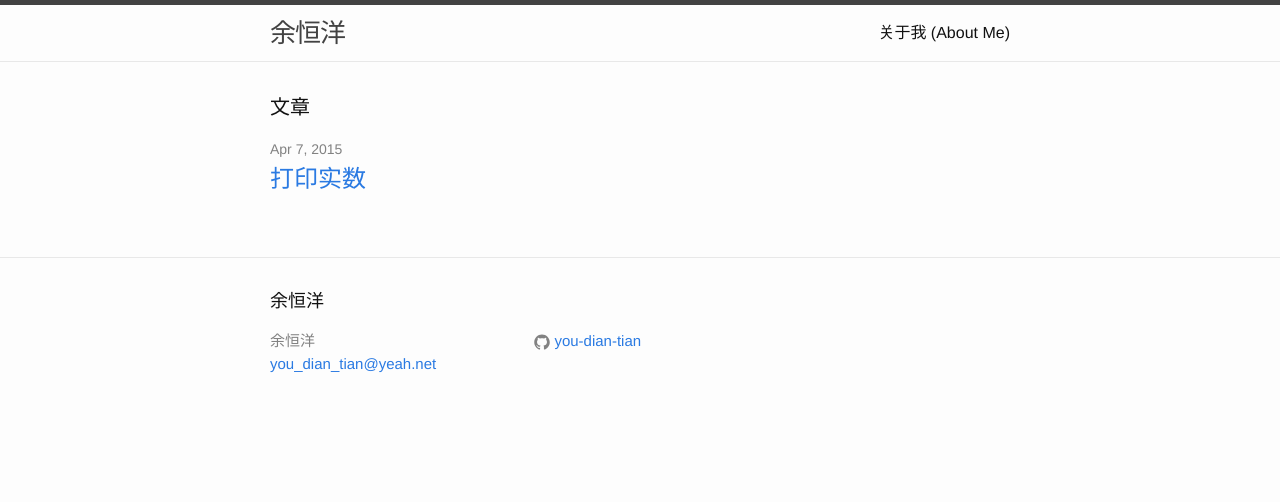
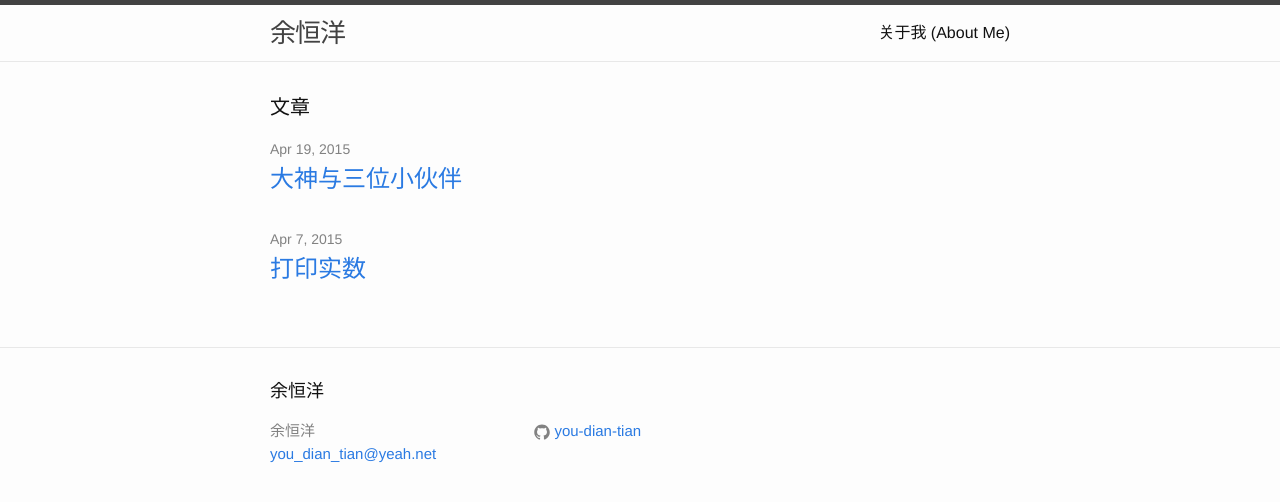
Before and after one commit to you-dian-tian/you-dian-tian.github.io, a Jekyll site: the page built from index.html, in a window 1280 px wide. Shown: the top 502 px of the page. Built offline with Jekyll 4.4.1, drawn with Linux system fonts in a browser that asks for light colours; part of the change alters nothing that is shown.

Commit message:
1.在default.html中加入mathjax的支持；2.编写新文章‘大神与三位小伙伴’

```diff
--- a/_layouts/default.html
+++ b/_layouts/default.html
@@ -1,5 +1,9 @@
 <!DOCTYPE html>
 <html>
+
+  <!--  -->
+  <script type="text/javascript" src="http://cdn.mathjax.org/mathjax/latest/MathJax.js?config=TeX-AMS-MML_HTMLorMML"></script>
+  <!--  -->
 
   {% include head.html %}
 
--- /dev/null
+++ b/_posts/2015-04-19-gift-selection.md
@@ -0,0 +1,76 @@
+---
+layout: post
+title:  "大神与三位小伙伴"
+date:   2015-04-19 18:22
+categories: Algorithms
+---
+
+该题是[微软编程之美2015测试赛的第二题][链接]，题意大概是这样的：
+
+*有$$A$$、$$B$$和$$C$$三类纪念品，每类纪念品有$$N$$种。第$$i$$种纪念品分别记作$$A_i$$、$$B_i$$和$$C_i$$，它们的价值均为$$i$$（$$1\le i\le N$$），且分别有$$N+1-i$$个剩余。现在希望从这三类纪念品种各选一个，但不能有两个纪念品的价值相同而另一个价值不同，即要么三个纪念品的价值一样，要么各不一样。问给定$$N$$，有多少种选择方案？求出方案数模$$(10^9+7)$$的结果。范围限制：$$1 \le N \le 10^{18}$$.*
+
+`分析`：用$$(i, j, k)$$表示选择价值为$$i$$的纪念品$$A$$、价值为$$j$$的纪念品$$B$$和价值为$$k$$的纪念品$$C$$，对应于$$(i, j, k)$$的选择方案数有多个，用$$g(i, j, k)$$表示：
+
+$$
+g(i,j,k)=(N+1-i)×(N+1-j)×(N+1-k)
+$$
+
+再设$$F(N)$$表示满足题目要求的总的方案数量（$$F$$是关于$$N$$的函数），则有：
+
+$$
+F(N)=\sum_{i=1}^N\sum_{j=1}^N\sum_{k=1}^N[i \ne j \land j \ne k \land k \ne i]g(i,j,k)
+$$
+
+记法$$[P]$$的含义是：
+
+$$
+\begin{equation}
+[P] = \begin{cases}
+1, & P\text{为真} \\
+0, & P\text{为假}
+\end{cases}
+\end{equation}
+$$
+
+对上面的式子进行转化，消去$$[i \ne j \land j \ne k \land k \ne i]$$以便运算：
+
+$$
+F(N)=\sum_{i=1}^N\sum_{j=1}^N\sum_{k=1}^Ng(i,j,k) - \sum_{i=1}^N\sum_{j=1}^Ng(i,i,j) - \sum_{i=1}^N\sum_{j=1}^Ng(i,j,i) - \sum_{i=1}^N\sum_{j=1}^Ng(j,i,i) + 3\sum_{i=1}^Ng(i,i,i)
+$$
+
+上式中最后加上了三个纪念品价值相同的情况，因为在减去两个纪念品价值相同的方案数时把三个纪念品价值相同的方案数也减去了。根据$$g(i,j,k)$$的定义注意到
+
+$$
+\sum_{i=1}^N\sum_{j=1}^Ng(i,i,j) = \sum_{i=1}^N\sum_{j=1}^Ng(i,j,i) = \sum_{i=1}^N\sum_{j=1}^Ng(j,i,i)
+$$
+
+因此
+
+$$
+\begin{align}
+F(N) ={} & \sum_{i=1}^N\sum_{j=1}^N\sum_{k=1}^Ng(i,j,k) - 3\sum_{i=1}^N\sum_{j=1}^Ng(i,i,j) + 3\sum_{i=1}^Ng(i,i,i) \\
+
+     ={} & \sum_{i=1}^N\left(\sum_{j=1}^N\sum_{k=1}^Ng(i,j,k) - 3\sum_{j=1}^Ng(i,i,j) + 3g(i,i,i)\right) \\
+
+     ={} & \sum_{i=1}^N\left(\sum_{j=1}^N\left(\sum_{k=1}^Ng(i,j,k) - 3g(i,i,j)\right) + 3g(i,i,i)\right) \\
+
+     ={} & \sum_{i=1}^N\left(\sum_{j=1}^N\left((N+1-i)(N+1-j)\sum_{k=1}^N(N+1-k) - 3g(i,i,j)\right) + 3g(i,i,i)\right) \\
+
+     ={} & \sum_{i=1}^N\left(\sum_{j=1}^N\left((N+1-i)(N+1-j) \cdot \frac{N(N+1)}{2} - 3g(i,i,j)\right) + 3g(i,i,i)\right)
+\end{align}
+$$
+
+有兴趣的读者可以自行演算下去，这儿不给出后续推导过程了，最后的结果为
+
+$$
+F(N)=\frac{N^2(N+1)^2(N^2-3N+4)}{8}, N \ge 3
+$$
+
+结果中$$N \ge 3$$是因为当$$N=2$$时上式给出的结果不正确。或许本题有更好的思路，手工推导公式的过程容易出错，但好处是一旦得到关于$$N$$的公式，计算起来就很方便了，当$$N$$非常大时尤其如此。
+
+####参考
+
+*Concrete Mathematics, a foundation for computer science* by Graham, Knuth and Patashnik. 2th ed. 第二章
+
+
+[链接]: http://hihocoder.com/contest/msbop2015warmup/problem/2
```
